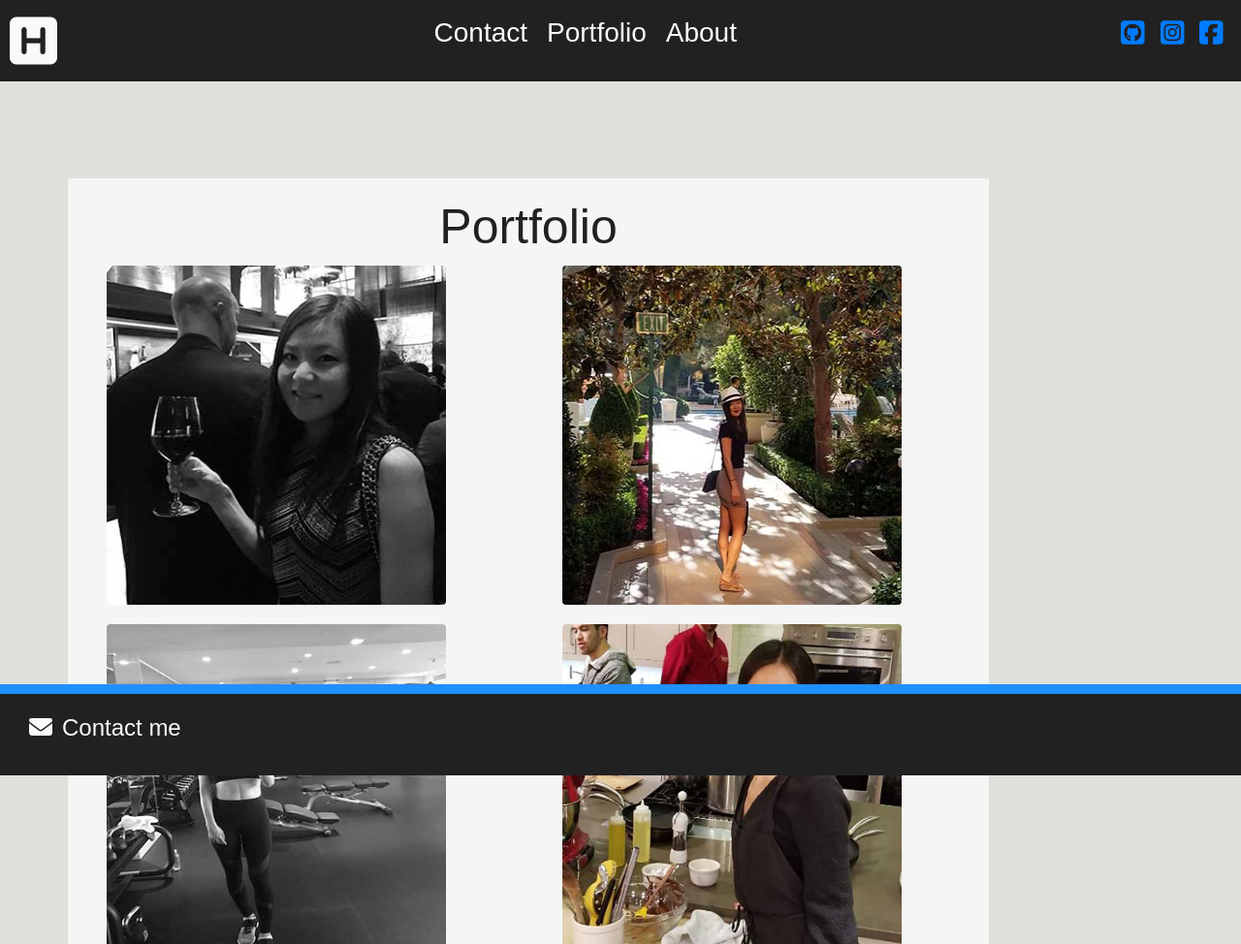
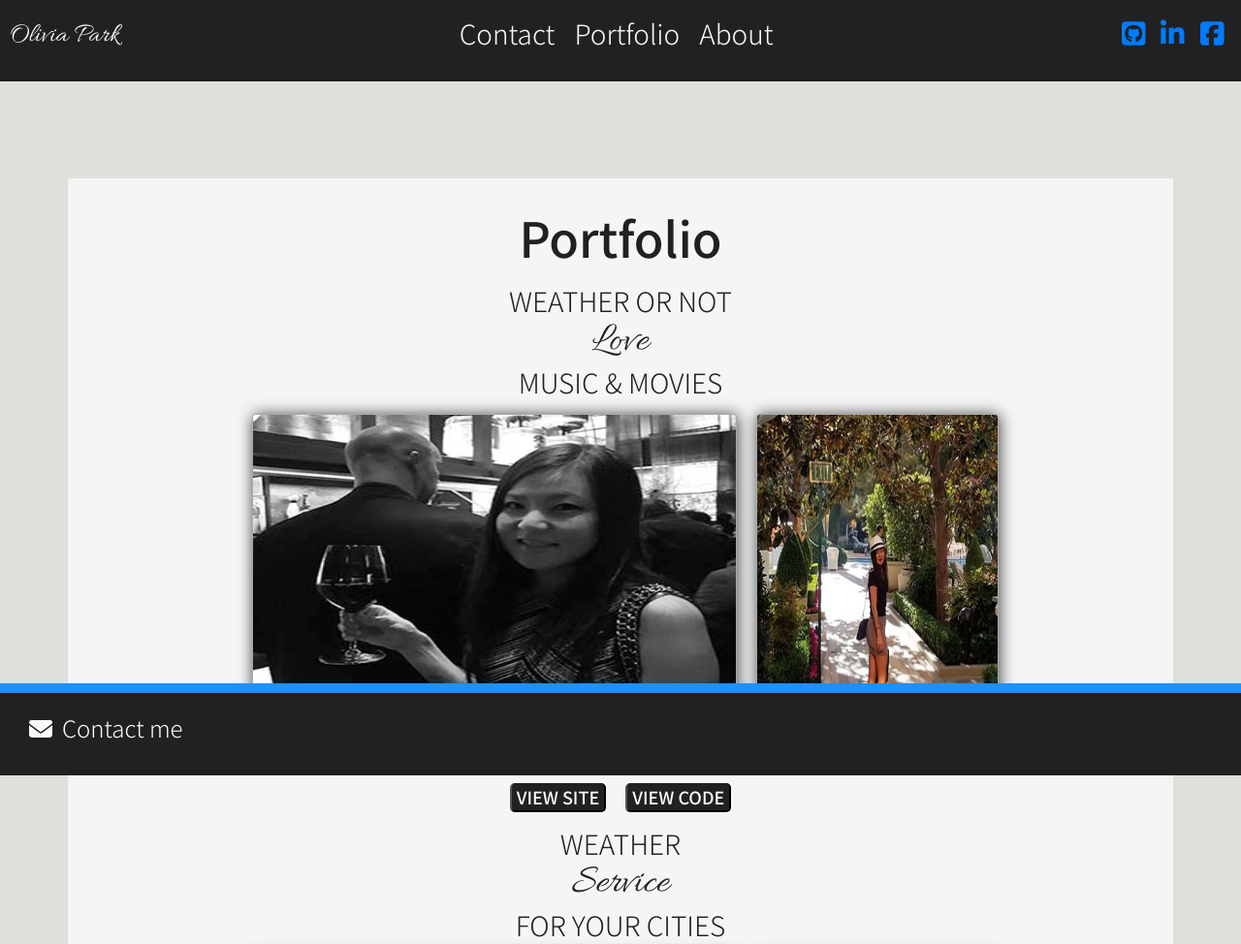
Before and after one commit to Oliviapark113/portfolio_page_8, a plain HTML site: page portfolio.html in a window 1280 px wide. Shown: the top 974 px of the page at 97% size. Drawn offline with nearby package versions, Linux system fonts and the light colour scheme; a web font is replaced by a local one.

Commit message:
updated portfolio layout markup

```diff
--- /dev/null
+++ b/portfolio.css
@@ -0,0 +1,96 @@
+#portfolio{
+  line-height: 1.6;
+  margin-bottom: 10px;
+}
+
+.myphoto{
+  display: flex;
+  flex-direction: row;
+  justify-content: center;
+  align-items: center;
+  margin:5px;
+  padding:0;
+}
+
+.img-thumbnail{
+    display: block;
+    padding:0;
+    background-color:none;
+    border:solid darkgray .5px;;
+    margin: 10px;
+    }
+
+    .left{
+        width: 500px;
+        height:350px;
+        cursor: pointer;
+        transition: var(--size-animation-duration) ease;
+        box-shadow: 1px 1px 16px rgba(0,0,0,.75);
+
+        }
+
+    .right{
+            width: 250px;
+            height:350px;
+            cursor: pointer;
+            transition: var(--size-animation-duration) ease;
+            box-shadow: 1px 1px 16px rgba(0,0,0,.75);
+        }
+
+    .left:hover{
+      transform: scale(1.1)
+    }
+    .right:hover{
+        transform: scale(1.1)
+    }
+
+  .project-title {
+    display: block;
+    margin: auto;
+    text-align: center;
+    font-weight: 300;
+    font-size: 28px;
+  }
+
+  #service{
+    font-family: 'Allura', cursive;
+    font-size: 42px;
+  }
+
+  .buttons{
+    display: flex;
+    flex-direction: row;
+    align-items: center;
+    justify-content: center;
+    padding: 6px;
+
+  }
+
+  #view-site,
+  #view-code
+  {
+    background-color:var(   --background-color);
+    color:var(--text-color);
+    padding: 5px;
+    border-radius: 5px;
+    border-top:var(--background-color);
+    margin: 10px;
+    cursor: pointer;
+    transition: var(--size-animation-duration) ease;
+
+  }
+
+  #view-site:hover{
+    background-color:var(--accent2-color);
+    color:var(--text-color);
+    transform: scale(1.1)
+
+  }
+
+
+  #view-code:hover{
+    background-color:var(--accent2-color);
+    color:var(--text-color);
+    transform: scale(1.1)
+
+  }
--- a/portfolio.html
+++ b/portfolio.html
@@ -7,20 +7,22 @@
     <title>Portfolio</title>
     <link rel="stylesheet" href="https://stackpath.bootstrapcdn.com/bootstrap/4.5.2/css/bootstrap.min.css"
         integrity="sha384-JcKb8q3iqJ61gNV9KGb8thSsNjpSL0n8PARn9HuZOnIxN0hoP+VmmDGMN5t9UJ0Z" crossorigin="anonymous">
-    <link href="https://fonts.googleapis.com/css2?family=Grenze+Gotisch&display=swap" rel="stylesheet">
-    <!-- <link href="https://fonts.googleapis.com/css?family=Open+Sans&display=swap" rel="stylesheet" /> -->
-    <!-- <link href="css/hover-min.css" rel="stylesheet" media="all"> -->
+    <link rel="preconnect" href="https://fonts.gstatic.com">
+    <link href="https://fonts.googleapis.com/css2?family=Allura&display=swap" rel="stylesheet">
+    <link rel="preconnect" href="https://fonts.gstatic.com">
+    <link href="https://fonts.googleapis.com/css2?family=Noto+Sans+KR:wght@300;500&display=swap" rel="stylesheet">
     <script src="https://kit.fontawesome.com/09ac4049bb.js" crossorigin="anonymous"></script>
     <link href="https://maxcdn.bootstrapcdn.com/font-awesome/4.2.0/css/font-awesome.min.css" rel="stylesheet"
         media="all">
     <link rel="stylesheet" href="style.css">
+    <link rel="stylesheet" href="portfolio.css">
 
 </head>
 
 <body>
     <nav class="navbar">
         <div class="navbar-logo">
-            <a class="navbar-initial" href="#"><i class="fas fa-h-square fa-2x"></i></a>
+            <h2 id="signature">Olivia Park</h2>
         </div>
         <ul class="navbar-list">
             <li><a href="contact.html">Contact</a>
@@ -34,8 +36,11 @@
         <ul class="navbar-icons">
             <li class="hvr-icon-grow-rotate"><a href="https://github.com/Oliviapark113" target="_blank"
                     title="olivia's github"><i class="fab fa-github-square hvr-icon"></i></li></a>
-            <li class="hvr-icon-grow-rotate"><a href="https://www.instagram.com/olivia.y.park/" target="_blank"
-                    title="olivia's Instagram"><i class="fab fa-instagram-square  hvr-icon"></i></a></li>
+            <li class="hvr-icon-grow-rotate">
+                <a href="https://www.linkedin.com/in/olivia-youngmee-park-74858651/" target="_blank"
+                    title="olivia's linkedin">
+                    <i class="fab fa-linkedin hvr-icon"></i></a>
+            </li>
             <li class="hvr-icon-grow-rotate"><a href="https://www.facebook.com/youngmee.shin.9" target="_blank"
                     title="olivia's Facebook"><i class="fab fa-facebook-square hvr-icon "></i></a>
             </li>
@@ -50,31 +55,64 @@
 
     <div class="container">
         <div class="row">
-            <div class="col-lg-10 col-md-12 col-sm-12 mainbox">
+            <div class="col-lg-12 col-md-12 col-sm-12 mainbox">
                 <div class="row">
                     <div class="col-lg-12 col-sm-12">
-                        <h1>Portfolio</h1>
+                        <h1 id="portfolio">Portfolio</h1>
                     </div>
                 </div>
                 <div class="row">
-                    <div class="col-lg-6 col-sm-12 myphoto"><img src="Portfolio photos/BDAY MONO.jpg" alt="BDAY MONO"
-                            class="img-thumbnail img-fluid"></div>
-                    <div class="col-lg-6 col-sm-12 myphoto"><img src="Portfolio photos/LAV PHOTO.jpg"
-                            alt="LAV PHOTO MONO" class="img-thumbnail img-fluid"></div>
+                    <h3 class="project-title">WEATHER OR NOT<br><span id="service">Love</span><br> MUSIC & MOVIES</h3>
+                    <div class="col-lg-12 col-sm-12 myphoto">
+                        <img src="Portfolio photos/BDAY MONO.jpg" alt="BDAY MONO" class="img-thumbnail left">
+                        <img src="Portfolio photos/LAV PHOTO.jpg" alt="LAV PHOTO MONO" class="img-thumbnail right">
+                    </div>
+                    <div class="col-lg-12 col-sm-12 buttons">
+                        <button id="view-site">VIEW SITE</button>
+                        <button id="view-code">VIEW CODE</button>
+                    </div>
                 </div>
                 <div class="row">
-                    <div class="col-lg-6 col-sm-12 myphoto"><img src="Portfolio photos/WRK OUT PHOTO MONO.jpg"
-                            alt="WRK OUT PHOTO MONO" class="img-thumbnail img-fluid"></div>
-                    <div class="col-lg-6 col-sm-12 myphoto"><img src="Portfolio photos/COOK PHOTO.jpg"
-                            alt="COOK PHOTO MONO" class="img-thumbnail img-fluid"></div>
+                    <h3 class="project-title">WEATHER<br><span id="service">Service</span><br>FOR YOUR CITIES</h3>
+                    <div class="col-lg-12 col-sm-12 myphoto">
+                        <img src="Portfolio photos/BDAY MONO.jpg" alt="BDAY MONO" class="img-thumbnail left">
+                        <img src="Portfolio photos/LAV PHOTO.jpg" alt="LAV PHOTO MONO" class="img-thumbnail right">
+                    </div>
+                    <div class="col-lg-12 col-sm-12 buttons">
+                        <button id="view-site">VIEW SITE</button>
+                        <button id="view-code">VIEW CODE</button>
+                    </div>
                 </div>
                 <div class="row">
+                    <h3 class="project-title">MY DAILY PLANNER<br><span id="service">Everyday</span><br>CHECK YOUR SCHEDULE</h3>
+                    <div class="col-lg-12 col-sm-12 myphoto">
+                        <img src="Portfolio photos/BDAY MONO.jpg" alt="BDAY MONO" class="img-thumbnail left">
+                        <img src="Portfolio photos/LAV PHOTO.jpg" alt="LAV PHOTO MONO" class="img-thumbnail right">
+                    </div>
+                    <div class="col-lg-12 col-sm-12 buttons">
+                        <button id="view-site">VIEW SITE</button>
+                        <button id="view-code">VIEW CODE</button>
+                    </div>
+                </div>
+                   <div class="row">
+                    <h3 class="project-title">LET'S PLAY<br><span id="service">Fun Fun</span><br>QUIZ GAME</h3>
+                    <div class="col-lg-12 col-sm-12 myphoto">
+                        <img src="Portfolio photos/BDAY MONO.jpg" alt="BDAY MONO" class="img-thumbnail left">
+                        <img src="Portfolio photos/LAV PHOTO.jpg" alt="LAV PHOTO MONO" class="img-thumbnail right">
+                    </div>
+                    <div class="col-lg-12 col-sm-12 buttons">
+                        <button id="view-site">VIEW SITE</button>
+                        <button id="view-code">VIEW CODE</button>
+                    </div>
+                </div>
+
+                <!-- <div class="row">
                     <div class="col-lg-6 col-sm-12 myphoto"><img src="Portfolio photos/MONO4_ 1 .jpg"
                             alt="MONO4_ 1 image" class="img-thumbnail img-fluid">
                     </div>
                     <div class="col-lg-6 col-sm-12 myphoto"><img src="Portfolio photos/CAKE .jpg" alt="CAKE"
                             class="img-thumbnail img-fluid"></div>
-                </div>
+                </div> -->
             </div>
         </div>
     </div>
@@ -83,7 +121,7 @@
             <li class="hvr-icon-grow-rotate"><a href="mailto:oliviaypark113@gmail.com"
                     title="oliviaypark113@gmail.com"><i class="fas fa-envelope "></i></a> </li>
             <li><a href="mailto:oliviaypark113@gmail.com" title="oliviaypark113@gmail.com">Contact me</a></li>
-        </adress>
+            </adress>
 
     </div>
     <script>
--- a/style.css
+++ b/style.css
@@ -7,7 +7,6 @@
                 color: var(--background-color);
                 height:100%;
                 background-color:var(--body-color);
-                /* background-image: Portfolio photos/ROSE.jpg; */
                 font-size: 18px;
                 margin:0;
                 padding:0;
@@ -17,11 +16,12 @@
                 --text-color: #fafafa;
                 --background-color:#212121;
                 --mainbox-color:whitesmoke;
-                /* --accent-color:#304ffe; */
                 --accent-color:#e91e63;
                 --accent2-color:dodgerblue;
                 --accent3-color:#ff5722;
                 --accent4-color:#e0e0e0;
+                   /* animation */
+    --size-animation-duration: 300ms
             }
             .navbar{
                 display: flex;
@@ -54,7 +54,6 @@
             .navbar-list li a{
                 color: var(--text-color);
                 font-size: 28px;
-                /* display: flex; */
                 text-decoration-style: none;
             }
 
@@ -134,24 +133,10 @@
             .AboutmeImage{
                 display: block;
                 width:100%;
-                /* height:100%;  */
-                /* margin-right:10px; */
                 margin:auto;
             }
 
-            .img-thumbnail{
-            display: block;
-            /* width:100% \9;
-            height:100% \9; */
-            padding:0;
-            background-color:none;
-            border:none;
-            height:350px;
-            width:350px;
-            margin-top:10px;
-            margin-bottom: 10px;
-            margin-left: 20px;
-            }
+
 
             .myBio1{
                 line-height: 1.6;
@@ -207,6 +192,7 @@
             .contact-mainbox{
                 display: flex;
                 flex-direction: column;
+                justify-content: center;
 
 
             }
@@ -278,6 +264,7 @@
 
             @media screen and (max-width:768px){
 
+
                 .navbar{
                     flex-direction: column;
                     align-items: flex-start;
@@ -295,6 +282,12 @@
                 .navbar-list li {
                 width: 100%;
                 text-align: center;
+
+            }
+
+            .navbar-list a {
+             font-size: 18px;
+
             }
 
                 .navbar-icons {
@@ -347,6 +340,9 @@
             }
 
 
+
+
+
             }
 
 
```
Also changed, not shown: contact.html (+9 -7 lines), index.html (+3 -4 lines).
